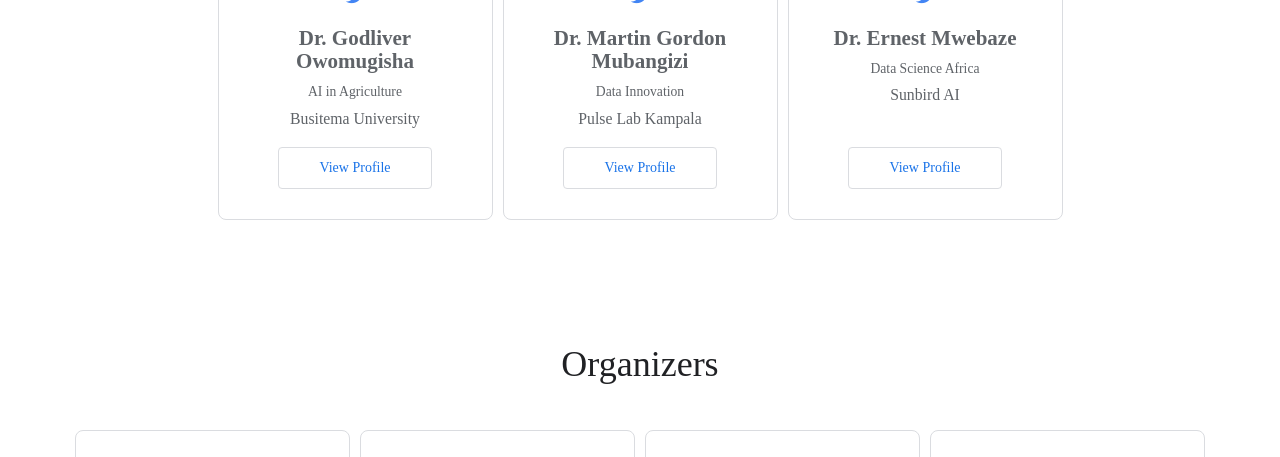
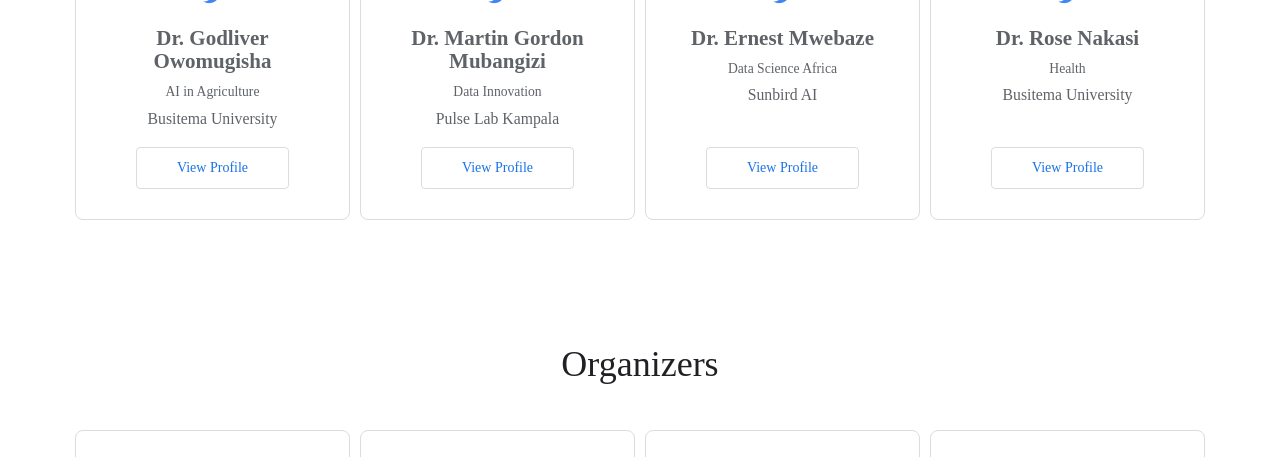
Before and after one commit to datsciafrica/dsaUganda, a Jekyll site: the page built from _events/dsau-westren.md, in a window 1280 px wide and 900 px high, scrolled down 5641 px, cut to the strip 234-691 px from the top of the window. Built offline with Jekyll 4.4.1, drawn with Linux system fonts in a browser that asks for light colours; some web fonts are replaced; some of the changed lines change nothing that is shown.

Commit message:
improved speaker profiles

```diff
--- a/_events/dsau-westren.md
+++ b/_events/dsau-westren.md
@@ -438,7 +438,7 @@
     name: "Dr. Godliver Owomugisha"
     title: "AI in Agriculture"
     company: "Busitema University"
-    twitter: "#"
+    twitter: "https://x.com/GodliverO"
     image: "/assets/img/people/godliver.png"
     bio: "Dr. Godliver Owomugisha is a Senior Lecturer and researcher at Busitema University in the Faculty of Engineering. She received her PhD in Computational Intelligence & Modeling of Crop Disease Data in Africa from the University of Groningen in 2020, an achievement that also earned her the Best PhD Thesis Award from the University of Groningen Engineering Center. This recognition was bestowed upon her due to the high scientific impact of her papers, the strong interdisciplinary engineering focus and the societal/environmental impact with the aim of helping farmers to protect crops from disease and African regions to secure food production. Dr. Owomugisha has been working with multidisciplinary collaborative research groups and currently leads Busitema University Artificial Intelligence & Interdisciplinary Research (<a href='https://bu-ai.github.io/'>BUAIIR</a>) Group. <a href='https://bu-ai.github.io/'>BUAIIR</a> was founded on April 20, 2021, with a clear mission to spearhead interdisciplinary research leveraging AI algorithms to address various everyday human challenges. "
   - id: 2
@@ -447,19 +447,21 @@
     company: "Pulse Lab Kampala"
     twitter: "https://twitter.com/mmubangizi15"
     image: "/assets/img/people/martin.png"
+    bio: "Head of Office, Uganda / Data Science Officer UN GLOBAL PULSE"
   - id: 3
     name: "Dr. Ernest Mwebaze"
     title: "Data Science Africa"
     company: "Sunbird AI"
-    twitter: "#"
+    twitter: "https://x.com/emwebaze"
     image: "/assets/img/people/ernest.png"
-  # - id: 4
-  #   name: "Dr. Rose Nakasi"
-  #   title: "Health"
-  #   company: "Busitema University"
-  #   twitter: "#"
-  #   image: "/assets/img/people/nakasiRose.png"
-  #   bio: "Rose Nakasi is a Lecturer at Busitema University, a PhD student at Makerere University  as well as a Researcher at Makerere AI Lab. My research interests are in Artificial Intelligence and Data Science and particularly in the use of these for developing improved automated tools and techniques for improved health. I have majorly worked on automated microscopy diagnosis and prediction of Malaria in low resourced but highly endemic settings."
+    bio: "Ernest Mwebaze has had a dual career in academia and in industry. He possesses over 10 years of teach- ing experience in computer science and machine learning. While at Makerere University he co-found- ed the Makerere University Artificial Intelligence research lab leading it to prominence in the field of practical implementation and deployment of artificial intelligence solutions.<br> In industry he has worked at the Google AI research lab in Ghana and the UN Pulse lab in Kampala where he focused on practical applications of artificial intelligence to tackle developmental challenges in agriculture, utility estimation and different focus areas of the SDGs. He is passionate about using artificial intelligence to improve society particularly in developing parts of the world. He is currently the executive director of Sunbird AI."
+  - id: 4
+    name: "Dr. Rose Nakasi"
+    title: "Health"
+    company: "Busitema University"
+    twitter: "https://x.com/RoseNakasikiire"
+    image: "/assets/img/people/nakasiRose.png"
+    bio: "Rose Nakasi is a Lecturer at Busitema University, a PhD student at Makerere University  as well as a Researcher at Makerere AI Lab. My research interests are in Artificial Intelligence and Data Science and particularly in the use of these for developing improved automated tools and techniques for improved health. I have majorly worked on automated microscopy diagnosis and prediction of Malaria in low resourced but highly endemic settings."
   # - id: 5
   #   name: "Mr. Micheal Niyitegeka"
   #   title: "Private Sector Coordinator"
```
